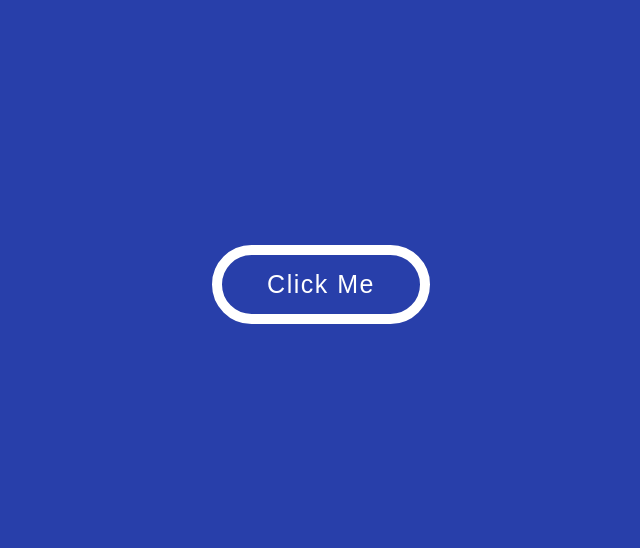
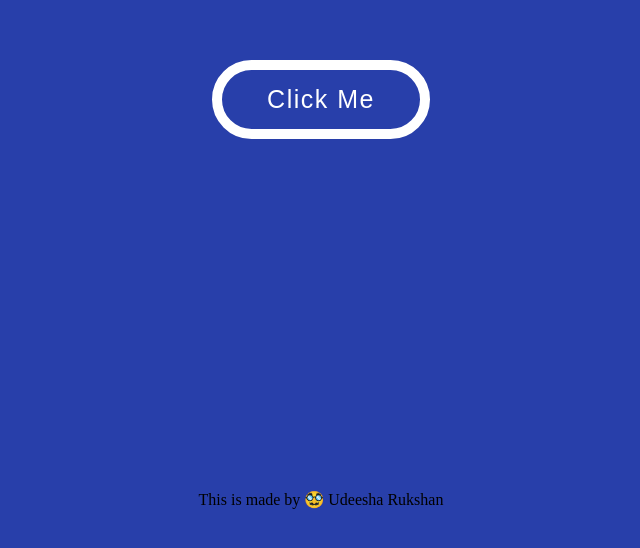
Before and after one commit to UdeeshaRukshan/Web_dev_projects, a plain HTML site: page Random Color/indec.html in a window 1280 px wide. Shown: the part 116-664 px from the top of the page, without its empty margins (319-959 px from the left). Drawn offline with Linux system fonts and the light colour scheme.

Commit message:
Update indec.html

```diff
--- a/Random Color/indec.html
+++ b/Random Color/indec.html
@@ -6,7 +6,7 @@
 <body>
     <script src="index.js"></script>
 <button onclick="changeColor()">Click Me</button>
-
+<footer>This is made by 🥸 Udeesha Rukshan</footer>
 
 
 </body>
```
